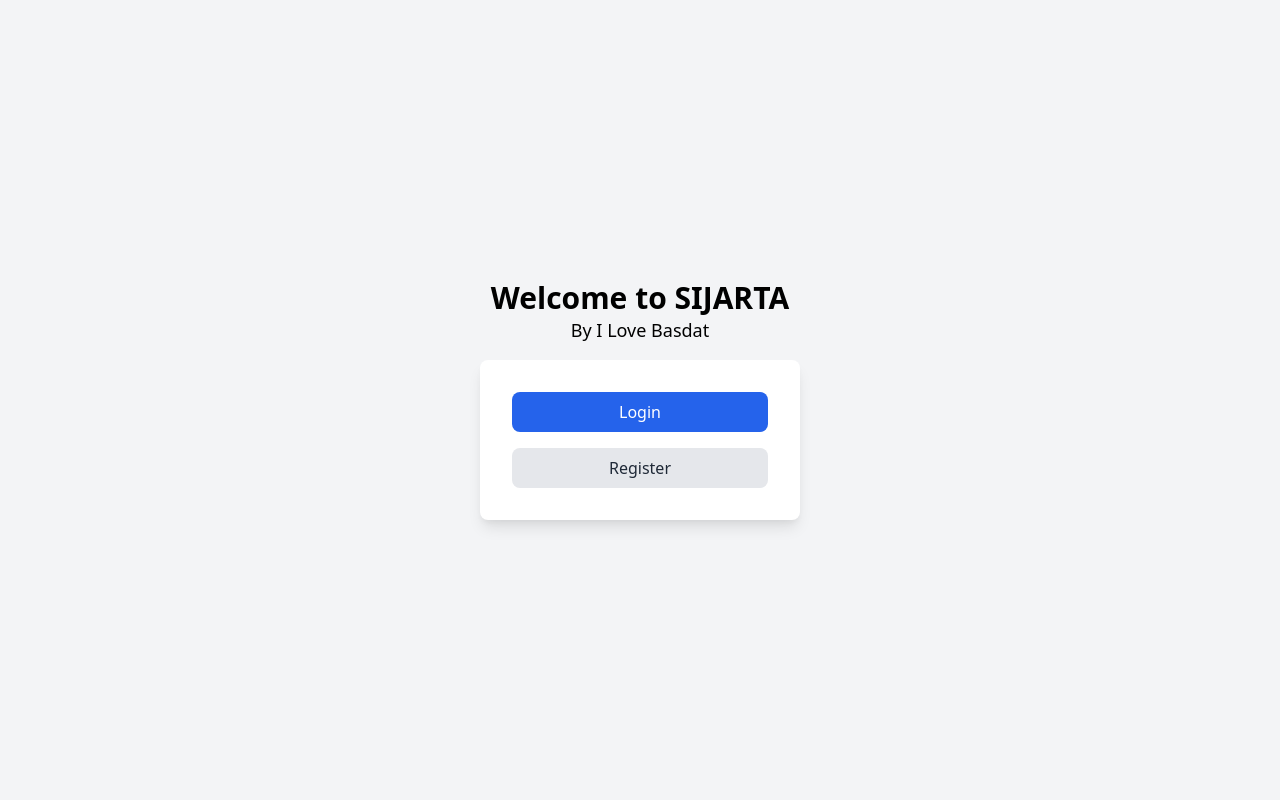
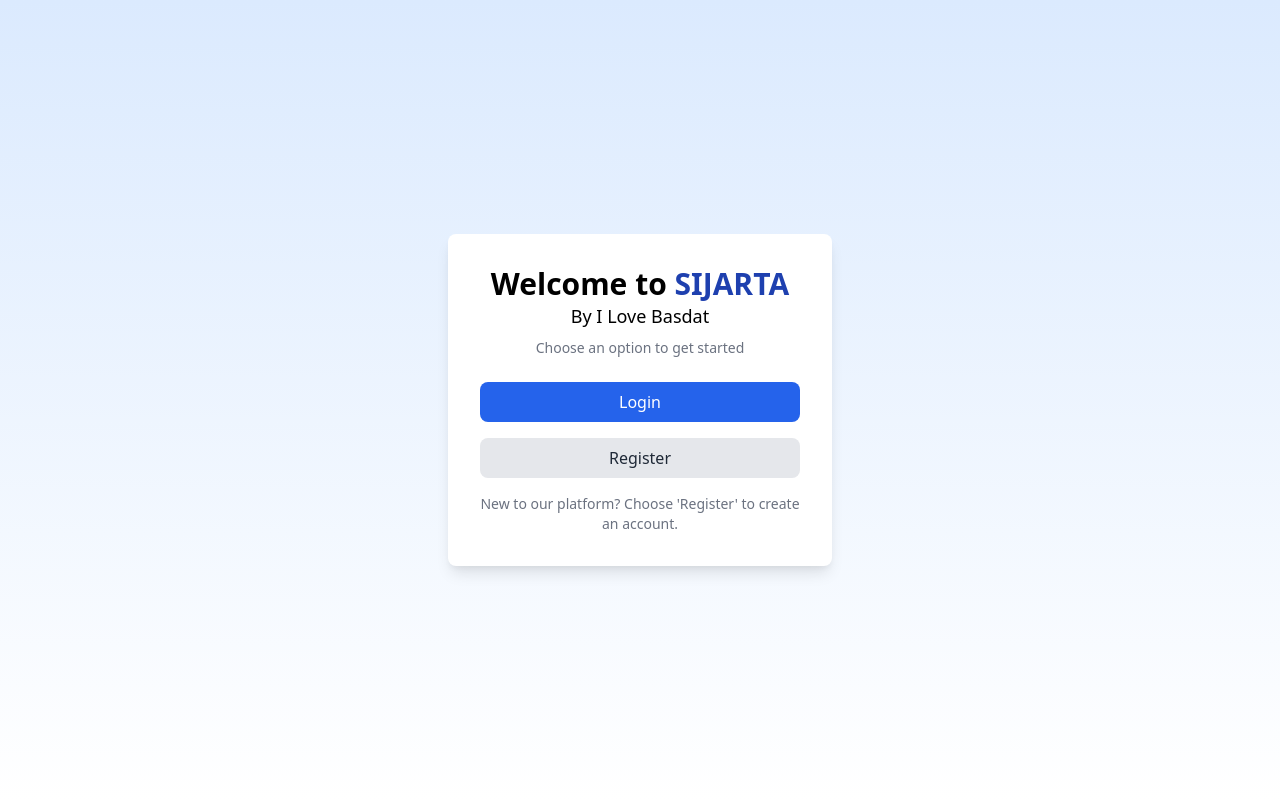
Before and after one commit to caqqmarina/GA2_KKI_ILoveBasdat, a Django app: page / in a window 1280 px wide. Run offline with Django 5.2, Linux system fonts and the light colour scheme.

Commit message:
minor changes

```diff
--- a/main/templates/landing.html
+++ b/main/templates/landing.html
@@ -4,19 +4,25 @@
 {% block title %}{% endblock %}
 
 {% block content %}
-<div class="flex flex-col items-center justify-center min-h-screen bg-gray-100 space-y-4">
-    <!-- Text Heading Above the Box -->
-    <div class="text-center">
-        <h1 class="text-3xl font-semibold">Welcome to <span class="font-bold">SIJARTA</span></h1>
+<div class="min-h-screen bg-gradient-to-b from-blue-100 to-white flex flex-col items-center justify-center p-4">
+    <!-- Box with Heading and Buttons -->
+    <div class="bg-white shadow-lg rounded-lg p-8 w-96 text-center">
+        <!-- Text Heading Inside the Box -->
+        <h1 class="text-3xl font-semibold">
+            Welcome to <span class="font-bold text-blue-800">SIJARTA</span>
+        </h1>
         <p class="text-lg">By I Love Basdat</p>
-    </div>
+        <p class="text-sm text-gray-500 mt-2">Choose an option to get started</p>
 
-    <!-- Box with Login and Register Buttons -->
-    <div class="bg-white shadow-lg rounded-lg p-8 w-80 text-center">
-        <div class="space-y-4">
+        <!-- Login and Register Buttons -->
+        <div class="space-y-4 mt-6">
             <a href="{% url 'login' %}" class="block w-full py-2 px-4 bg-blue-600 text-white rounded-lg hover:bg-blue-700">Login</a>
             <a href="{% url 'register_landing' %}" class="block w-full py-2 px-4 bg-gray-200 text-gray-800 rounded-lg hover:bg-gray-300">Register</a>
         </div>
+
+        <p class="text-sm text-gray-500 mt-4">
+            New to our platform? Choose 'Register' to create an account.
+        </p>
     </div>
 </div>
 {% endblock %}
--- a/main/templates/login.html
+++ b/main/templates/login.html
@@ -4,7 +4,7 @@
 {% block title %}{% endblock %}
 
 {% block content %}
-<section class="flex items-center justify-center min-h-screen bg-gray-100">
+<section class="min-h-screen bg-gradient-to-b from-blue-100 to-white flex flex-col items-center justify-center p-4"">
   <div class="w-full bg-white rounded-lg shadow dark:border sm:max-w-md xl:p-0 dark:bg-gray-800 dark:border-gray-700">
     <div class="p-6 space-y-4 md:space-y-6 sm:p-8">
       <h1 class="text-xl font-bold leading-tight tracking-tight text-gray-900 md:text-2xl dark:text-white">Login</h1>
--- a/main/templates/register_landing.html
+++ b/main/templates/register_landing.html
@@ -4,9 +4,9 @@
 {% block title %}{% endblock %}
 
 {% block content %}
-<section class="flex items-center justify-center min-h-screen bg-gray-100">
+<section class="min-h-screen bg-gradient-to-b from-blue-100 to-white flex flex-col items-center justify-center p-4"">
     <div class="w-full max-w-md bg-white rounded-lg shadow dark:border dark:bg-gray-800 dark:border-gray-700 p-8 text-center mx-auto">
-      <!-- Title -->
+
       <h1 class="text-2xl font-bold text-gray-900 dark:text-white mb-4">Register</h1>
       <p class="text-sm text-gray-600 dark:text-gray-400 mb-8">Choose your role to get started</p>
 
```
